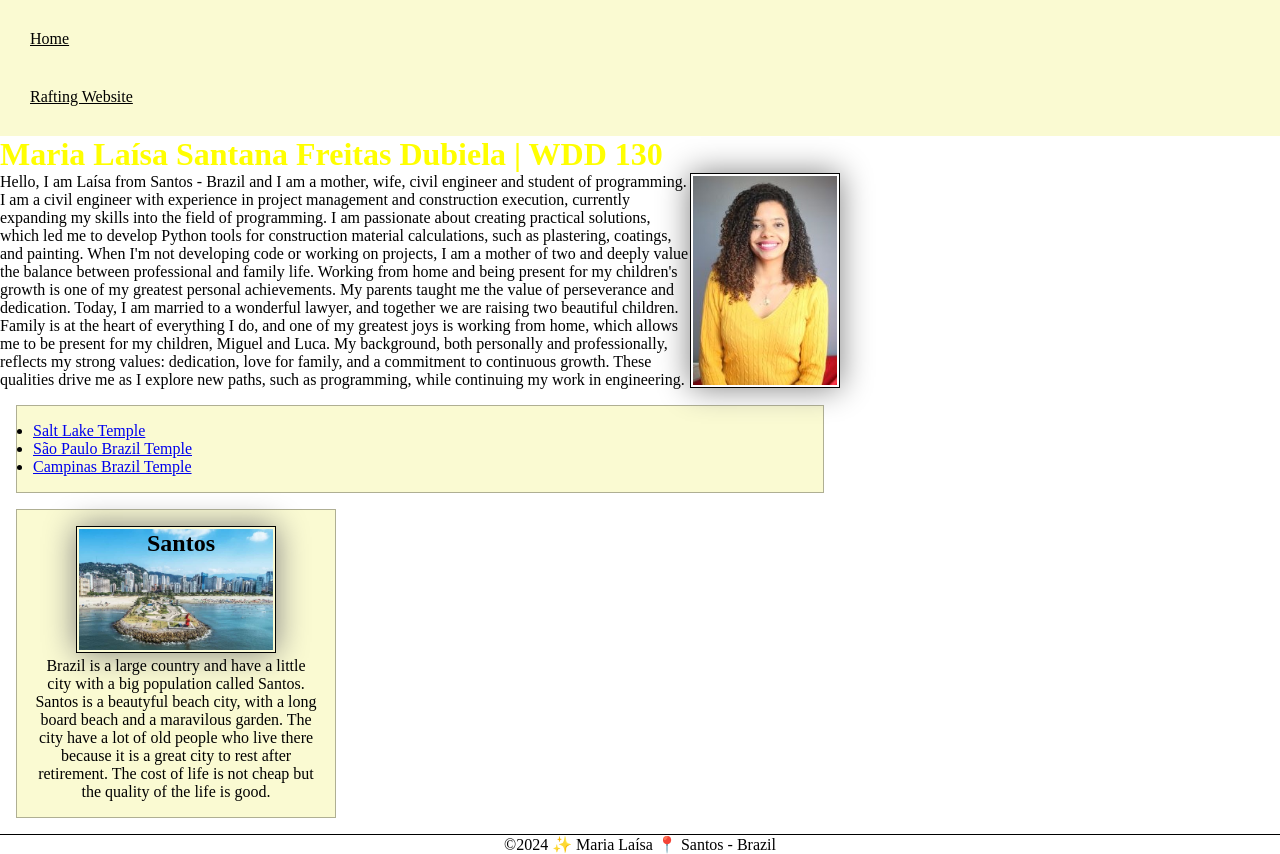
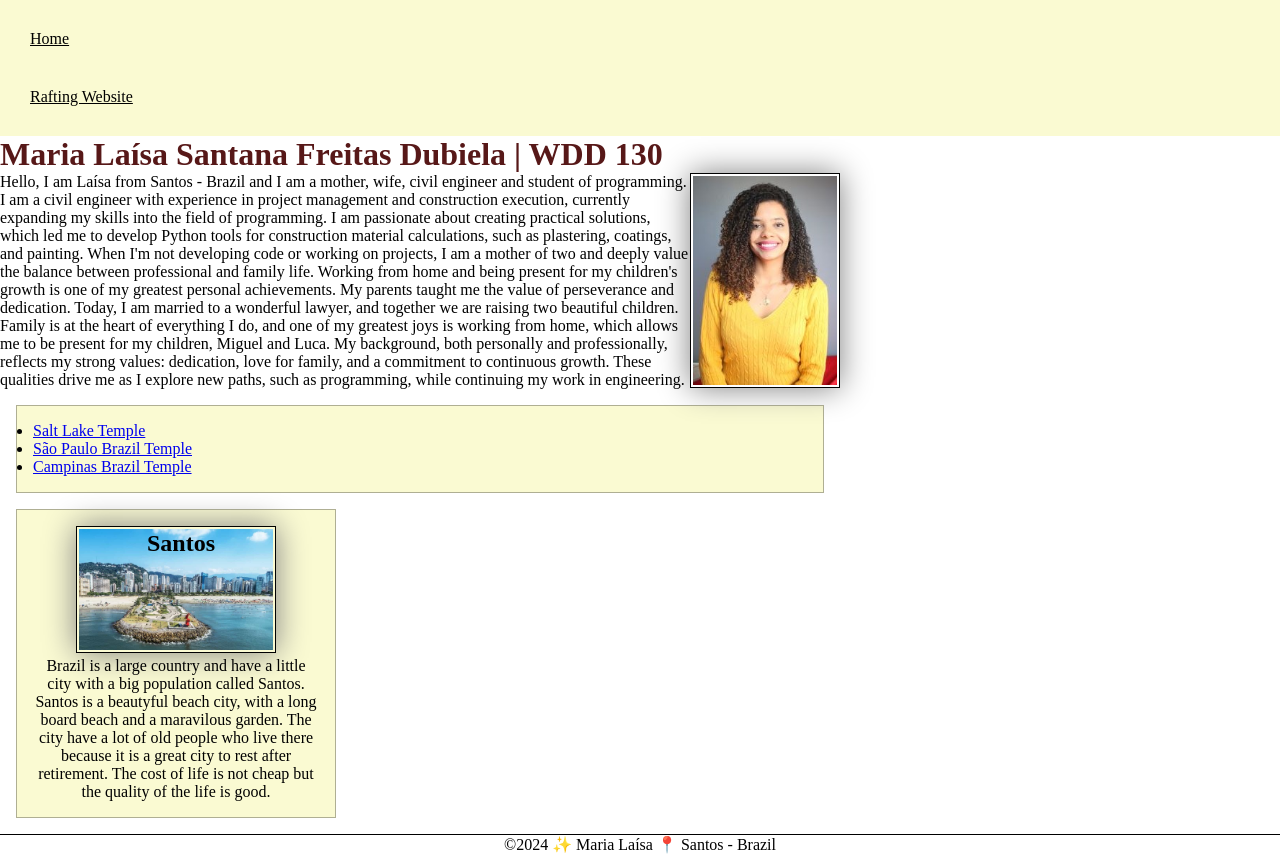
Before and after one commit to laisadubiela/wdd130, a plain HTML site: page index.html in a window 1280 px wide. Drawn offline with Linux system fonts and the light colour scheme.

Commit message:
h1 color

```diff
--- a/styles/styles.css
+++ b/styles/styles.css
@@ -33,7 +33,7 @@ nav a {
 }
 
 h1{
-    color: yellow;
+    color: rgb(87, 24, 24);
 }
 
 img {
```
